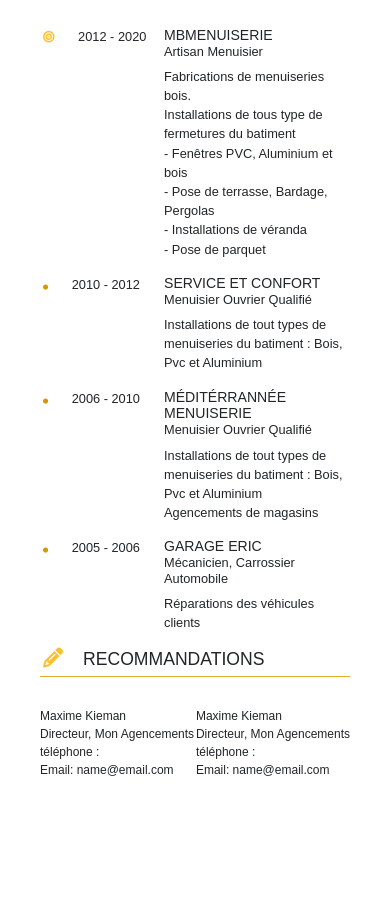
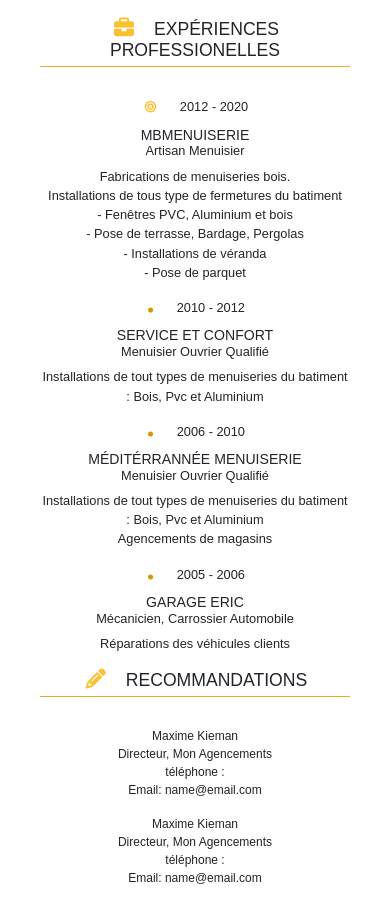
Before and after one commit to jam8310/jam8310.github.io, a plain HTML site: page index.html in a window 390 px wide. Shown: the part 1320-2233 px from the top of the page. Before the commit the page ends 2125 px from the top, so only its background shows below. Drawn offline with Linux system fonts and the light colour scheme.

Commit message:
maj responsive mobile

```diff
--- a/css/m_main.css
+++ b/css/m_main.css
@@ -1,5 +1,13 @@
-@media (max-width:768px){
-  .main {
+@media (max-width:468px){
+  .recommandations-info{
+    display:block;
+  }
+  .recommandations .liste{
+    text-align:center;
+  }
+  }
+  @media (max-width:768px){
+  .container {
     display:block;
   }
   .header{
@@ -21,6 +29,26 @@
   #cv .info-header h2, .info-header h5{
     display:none;
   }
+  #cv .formation-info{
+    display: block;
+    text-align:center;
+  }
+  .formation-info .date{
+    width:100%;
+    margin-bottom:10px;
+  }
+  .formation-info .description{
+    width:100%;
+  }
+
+  h4{
+    text-align: center;
+  }
+  .description h4, .description h5{
+    width:100%;
+    text-align:center;
+  }
+
 }
 @media (min-width: 769px){
   .loisirs{
--- a/css/main.css
+++ b/css/main.css
@@ -32,7 +32,7 @@ h6{
   text-align:center;
 }
 .prenom{
-  color:red;
+  color:#FBC02D;
 }
 
 
@@ -42,12 +42,11 @@ h6{
 }
 .container{
 padding:0;
-}
-.main{
-  display:flex;
-  justify-content:space-between;
+display:flex;
+justify-content:space-between;
 
 }
+
 
 /* HEADER */
 
--- a/index.html
+++ b/index.html
@@ -12,7 +12,6 @@
   </head>
   <body>
     <div class="container">
-      <div class="main">
         <header class="header">
           <section class="profil">
             <img src="img/profil.png" alt="image de profil">
@@ -206,7 +205,7 @@
 
           </div>
         </main>
-      </div>
+
     </div>
   </body>
 </html>
```
